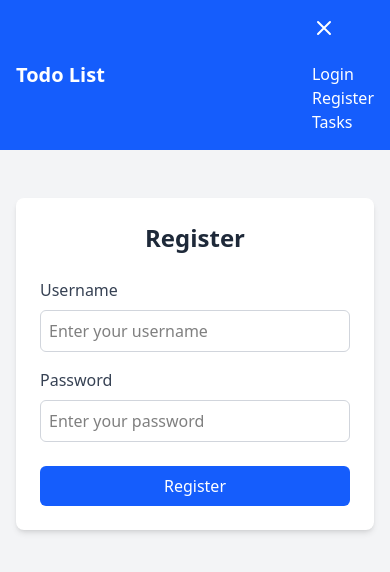
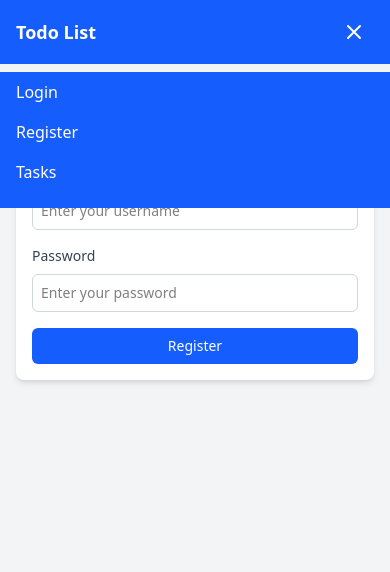
Before and after one commit to ShubhamPawar-3333/Full-Stack-ToDo-List-App, a React (Vite) app in the folder frontend/: page /register in a window 390 px wide. Both pictures are taken after a click on the button 362 px from the left and 28 px from the top of the page. Shown: the top 572 px of the page. Built offline with nearby package versions, Linux system fonts and the light colour scheme; no server answers.

Commit message:
Enhance UI components for responsiveness using Tailwind CSS

```diff
--- a/frontend/src/components/Header.jsx
+++ b/frontend/src/components/Header.jsx
@@ -2,20 +2,20 @@ import React, { useState } from 'react'
 import { Link } from 'react-router-dom'
 
 /**
- * Header component renders a responsive navigation bar with links.
+ * Header component renders a responsive navigation bar with a hamburger menu for mobile devices.
  * @returns {JSX.Element} A header with navigation menu
  */
 const Header = () => {
   const [isOpen, setIsOpen] = useState(false)
 
   return (
-    <header className="bg-blue-600 text-white p-4">
-      <div className="container mx-auto flex justify-between items-center">
-        <h1 className="text-xl font-bold">Todo List</h1>
+    <header className="bg-blue-600 text-white py-3 sm:py-4">
+      <div className="container mx-auto px-4 flex justify-between items-center">
+        <h1 className="text-lg sm:text-xl md:text-2xl font-bold">Todo List</h1>
         <nav>
           <button
+            className="md:hidden focus:outline-none p-2"
             onClick={() => setIsOpen(!isOpen)}
-            className="md:hidden focus:outline-none"
           >
             <svg
               className="w-6 h-6"
@@ -32,15 +32,25 @@ const Header = () => {
               />
             </svg>
           </button>
-          <ul className={`${ isOpen ? 'block' : 'hidden' } md:flex md:space-x-4 mt-4 md:mt-0`} >
+          <ul
+            className={`${
+              isOpen ? 'flex' : 'hidden'
+            } flex-col md:flex md:flex-row md:space-x-6 mt-4 md:mt-0 bg-blue-600 md:bg-transparent absolute md:static top-14 left-0 right-0 px-4 pb-4 md:p-0`}
+          >
             <li>
-              <Link to="/login" className="hover:underline"> Login </Link>
+              <Link to="/login" className="block py-2 md:py-0 hover:underline text-base md:text-lg">
+                Login
+              </Link>
             </li>
             <li>
-              <Link to="/register" className="hover:underline"> Register </Link>
+              <Link to="/register" className="block py-2 md:py-0 hover:underline text-base md:text-lg">
+                Register
+              </Link>
             </li>
             <li>
-              <Link to="/tasks" className="hover:underline"> Tasks </Link>
+              <Link to="/tasks" className="block py-2 md:py-0 hover:underline text-base md:text-lg">
+                Tasks
+              </Link>
             </li>
           </ul>
         </nav>
--- a/frontend/src/components/LoginForm.jsx
+++ b/frontend/src/components/LoginForm.jsx
@@ -3,7 +3,7 @@ import { UserContext } from '../context/UserContext'
 
 /**
  * LoginForm component renders a form for user login with validated username and password fields.
- * @returns {JSX.Element} A login form with input fields, validation, and a submit button
+ * @returns {JSX.Element} A responsive login form with input fields, validation, and a submit button
  */
 const LoginForm = () => {
   const [username, setUsername] = useState('')
@@ -47,12 +47,14 @@ const LoginForm = () => {
   }
 
   return (
-    <div className="max-w-md mx-auto bg-white shadow-md rounded-lg p-6 mt-8">
-      <h2 className="text-2xl font-bold text-gray-800 mb-6 text-center">Login</h2>
-      {apiError && <p className="text-red-500 text-center mb-4">{apiError}</p>}
+    <div className="w-full max-w-md mx-auto bg-white shadow-md rounded-lg p-4 sm:p-6 mt-6 sm:mt-8">
+      <h2 className="text-xl sm:text-2xl font-bold text-gray-800 mb-4 sm:mb-6 text-center">
+        Login
+      </h2>
+      {apiError && <p className="text-red-500 text-sm sm:text-base text-center mb-4">{apiError}</p>}
       <form onSubmit={handleSubmit}>
         <div className="mb-4">
-          <label htmlFor="username" className="block text-gray-700 font-medium mb-2">
+          <label htmlFor="username" className="block text-gray-700 font-medium text-sm sm:text-base mb-2">
             Username
           </label>
           <input
@@ -60,18 +62,18 @@ const LoginForm = () => {
             id="username"
             value={username}
             onChange={(e) => setUsername(e.target.value)}
-            className={`w-full p-2 border rounded-md focus:outline-none focus:ring-2 focus:ring-blue-500 ${
+            className={`w-full p-2 sm:p-3 border rounded-md focus:outline-none focus:ring-2 focus:ring-blue-500 text-sm sm:text-base ${
               errors.username ? 'border-red-500' : 'border-gray-300'
             }`}
             placeholder="Enter your username"
             required
           />
           {errors.username && (
-            <p className="text-red-500 text-sm mt-1">{errors.username}</p>
+            <p className="text-red-500 text-xs sm:text-sm mt-1">{errors.username}</p>
           )}
         </div>
-        <div className="mb-6">
-          <label htmlFor="password" className="block text-gray-700 font-medium mb-2">
+        <div className="mb-4 sm:mb-6">
+          <label htmlFor="password" className="block text-gray-700 font-medium text-sm sm:text-base mb-2">
             Password
           </label>
           <input
@@ -79,19 +81,19 @@ const LoginForm = () => {
             id="password"
             value={password}
             onChange={(e) => setPassword(e.target.value)}
-            className={`w-full p-2 border rounded-md focus:outline-none focus:ring-2 focus:ring-blue-500 ${
+            className={`w-full p-2 sm:p-3 border rounded-md focus:outline-none focus:ring-2 focus:ring-blue-500 text-sm sm:text-base ${
               errors.password ? 'border-red-500' : 'border-gray-300'
             }`}
             placeholder="Enter your password"
             required
           />
           {errors.password && (
-            <p className="text-red-500 text-sm mt-1">{errors.password}</p>
+            <p className="text-red-500 text-xs sm:text-sm mt-1">{errors.password}</p>
           )}
         </div>
         <button
           type="submit"
-          className="w-full bg-blue-600 text-white py-2 rounded-md hover:bg-blue-700 transition-colors"
+          className="w-full bg-blue-600 text-white py-2 sm:py-3 rounded-md text-sm sm:text-base hover:bg-blue-700 transition-colors"
         >
           Log In
         </button>
--- a/frontend/src/components/RegisterForm.jsx
+++ b/frontend/src/components/RegisterForm.jsx
@@ -3,7 +3,7 @@ import { UserContext } from '../context/UserContext'
 
 /**
  * RegisterForm component renders a form for user registration with validated username and password fields.
- * @returns {JSX.Element} A registration form with input fields, validation, and a submit button
+ * @returns {JSX.Element} A responsive registration form with input fields, validation, and a submit button
  */
 const RegisterForm = () => {
   const [username, setUsername] = useState('')
@@ -47,36 +47,54 @@ const RegisterForm = () => {
   }
 
   return (
-    <div className="max-w-md mx-auto bg-white shadow-md rounded-lg p-6 mt-8">
-      <h2 className="text-2xl font-bold text-gray-800 mb-6 text-center">Register</h2>
-      {apiError && <p className="text-red-500 text-center mb-4">{apiError}</p>}
+    <div className="w-full max-w-md mx-auto bg-white shadow-md rounded-lg p-4 sm:p-6 mt-6 sm:mt-8">
+      <h2 className="text-xl sm:text-2xl font-bold text-gray-800 mb-4 sm:mb-6 text-center">
+        Register
+      </h2>
+      {apiError && <p className="text-red-500 text-sm sm:text-base text-center mb-4">{apiError}</p>}
       <form onSubmit={handleSubmit}>
         <div className="mb-4">
-          <label htmlFor="username" className="block text-gray-700 font-medium mb-2"> Username </label>
-          <input type="text" id="username" value={username} placeholder="Enter your username"
+          <label htmlFor="username" className="block text-gray-700 font-medium text-sm sm:text-base mb-2">
+            Username
+          </label>
+          <input
+            type="text"
+            id="username"
+            value={username}
             onChange={(e) => setUsername(e.target.value)}
-            className={`w-full p-2 border rounded-md focus:outline-none focus:ring-2 focus:ring-blue-500 ${
+            className={`w-full p-2 sm:p-3 border rounded-md focus:outline-none focus:ring-2 focus:ring-blue-500 text-sm sm:text-base ${
               errors.username ? 'border-red-500' : 'border-gray-300'
             }`}
-            required/>
+            placeholder="Enter your username"
+            required
+          />
           {errors.username && (
-            <p className="text-red-500 text-sm mt-1">{errors.username}</p>
+            <p className="text-red-500 text-xs sm:text-sm mt-1">{errors.username}</p>
           )}
         </div>
-        <div className="mb-6">
-          <label htmlFor="password" className="block text-gray-700 font-medium mb-2"> Password </label>
-          <input type="password" id="password" value={password} placeholder="Enter your password"
+        <div className="mb-4 sm:mb-6">
+          <label htmlFor="password" className="block text-gray-700 font-medium text-sm sm:text-base mb-2">
+            Password
+          </label>
+          <input
+            type="password"
+            id="password"
+            value={password}
             onChange={(e) => setPassword(e.target.value)}
-            className={`w-full p-2 border rounded-md focus:outline-none focus:ring-2 focus:ring-blue-500 ${
+            className={`w-full p-2 sm:p-3 border rounded-md focus:outline-none focus:ring-2 focus:ring-blue-500 text-sm sm:text-base ${
               errors.password ? 'border-red-500' : 'border-gray-300'
             }`}
-            required/>
+            placeholder="Enter your password"
+            required
+          />
           {errors.password && (
-            <p className="text-red-500 text-sm mt-1">{errors.password}</p>
+            <p className="text-red-500 text-xs sm:text-sm mt-1">{errors.password}</p>
           )}
         </div>
-        <button type="submit"
-          className="w-full bg-blue-600 text-white py-2 rounded-md hover:bg-blue-700 transition-colors">
+        <button
+          type="submit"
+          className="w-full bg-blue-600 text-white py-2 sm:py-3 rounded-md text-sm sm:text-base hover:bg-blue-700 transition-colors"
+        >
           Register
         </button>
       </form>
--- a/frontend/src/components/TaskCard.jsx
+++ b/frontend/src/components/TaskCard.jsx
@@ -1,31 +1,32 @@
 import React from 'react'
 
 /**
- * TaskCard component displays a single task's details in a card format.
+ * TaskCard component displays a single task with title, description, and status.
  * @param {Object} props - Component props
- * @param {string} props.title - The title of the task
- * @param {string} props.description - The description of the task
- * @param {string} props.status - The status of the task (e.g., 'To Do', 'In Progress', 'Done')
- * @returns {JSX.Element} A card displaying task details
+ * @param {string} props.title - Task title
+ * @param {string} props.description - Task description
+ * @param {string} props.status - Task status (To Do, In Progress, Done)
+ * @returns {JSX.Element} A task card with styled content
  */
-const Taskcard = ({ title, description, status }) => {
+const TaskCard = ({ title, description, status }) => {
+  const statusColor =
+    status === 'To Do'
+      ? 'bg-red-100 text-red-800'
+      : status === 'In Progress'
+      ? 'bg-yellow-100 text-yellow-800'
+      : 'bg-green-100 text-green-800'
+
   return (
-    <div className='bg-white shadow-md rounded-lg p-4 mb-4 borderborder-gray-200 hover:shadow-lg transition-shadow'>
-        <h3 className='text-lg font-semibold text-gray-800'>{title}</h3>
-        <p className='text-gray-600 mt-2'>{description}</p>
-        <span
-            className={`inline-block mt-3 px-3 py-1 text-sm font-medium rounded-full ${
-                status === 'Done'
-                ? 'bg-green-100 text-green-100'
-                : status === `In Progress`
-                ? 'bg-yellow-100 text-yellow-800'
-                : 'bg-red-100 text-red-800'
-            }`}
-            >
-                {status}
-        </span>
+    <div className="bg-white shadow-md rounded-lg p-4 sm:p-5 hover:shadow-lg transition-shadow w-full max-w-sm mx-auto">
+      <h3 className="text-lg sm:text-xl font-semibold text-gray-800 mb-2">{title}</h3>
+      <p className="text-gray-600 text-sm sm:text-base mb-3">{description || 'No description'}</p>
+      <span
+        className={`inline-block px-3 py-1 rounded-full text-xs sm:text-sm font-medium ${statusColor}`}
+      >
+        {status}
+      </span>
     </div>
   )
 }
 
-export default Taskcard
+export default TaskCard
```
Also changed, not shown: frontend/src/components/TaskList.jsx (+23 -20 lines), 1 other file (tests, documents, lock files or other folders).
